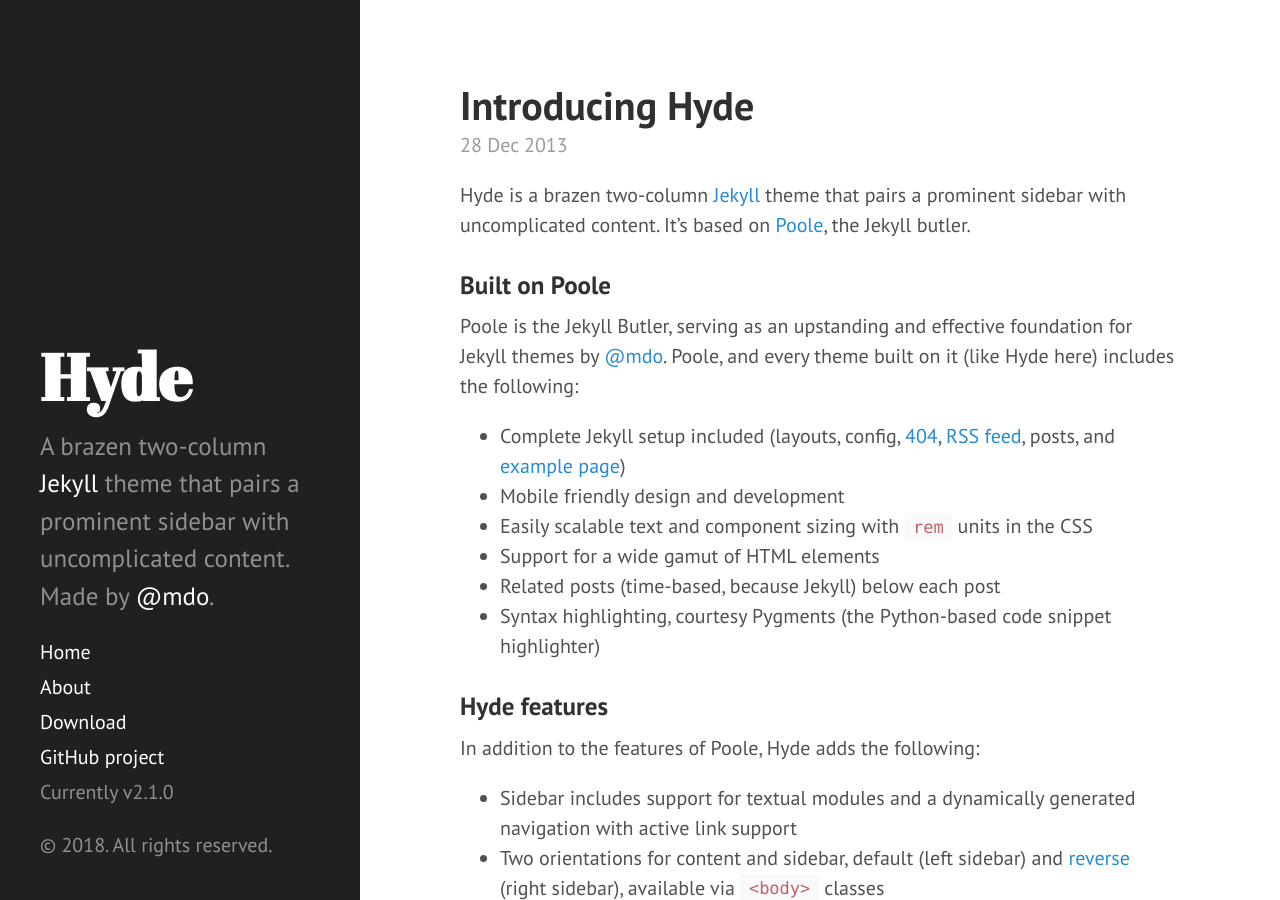
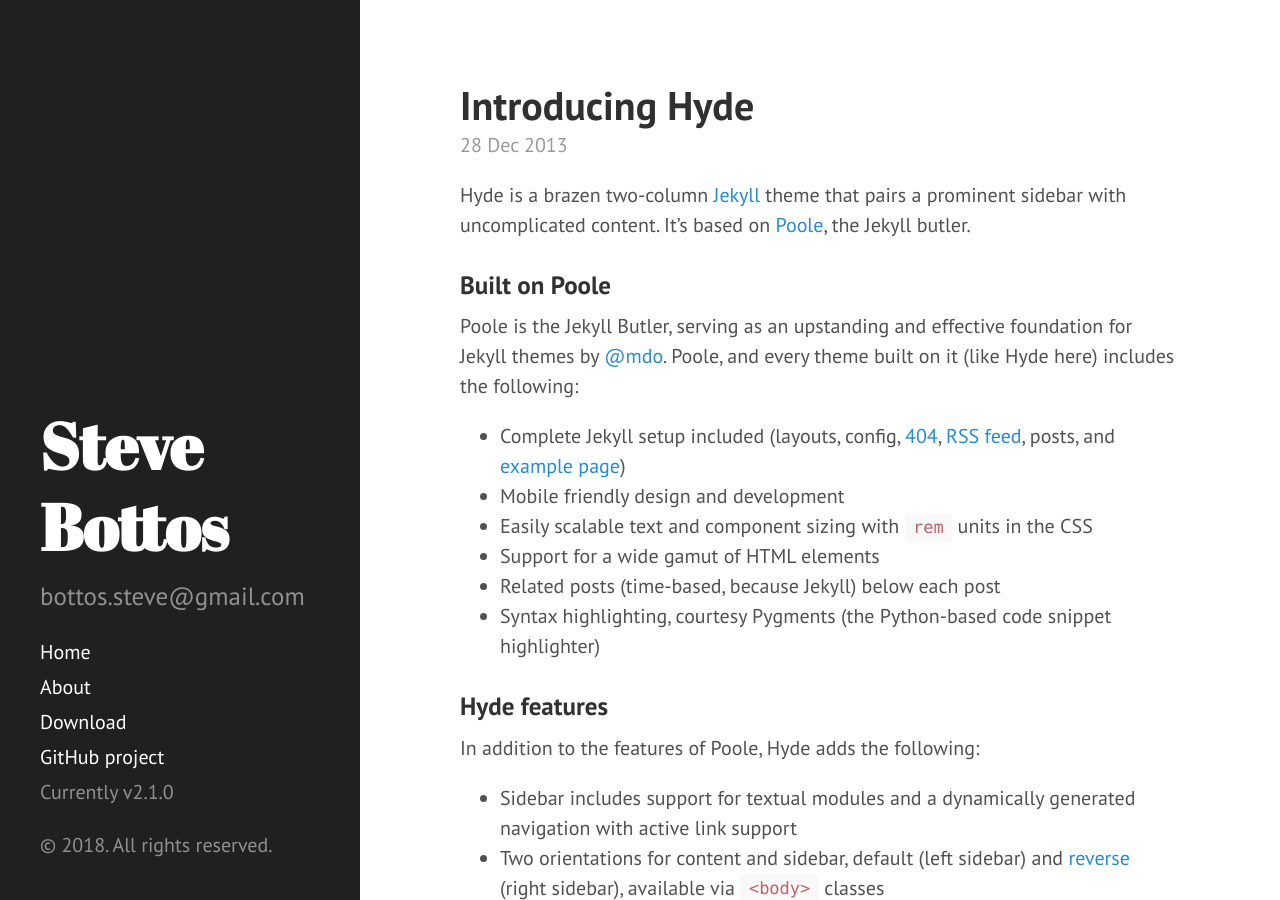
Before and after one commit to stevebottos/stevebottos.github.io, a Jekyll site: the page built from index.html, in a window 1280 px wide and 900 px high. Built offline with Jekyll 4.4.1, drawn with Linux system fonts in a browser that asks for light colours; Markdown is read by kramdown in place of the engine named in the settings; the list of posts is cut into pages by our own code.

Commit message:
Update _config.yml

```diff
--- a/_config.yml
+++ b/_config.yml
@@ -4,18 +4,17 @@
 
 # Permalinks
 permalink:        pretty
-relative_permalinks: true
 
 # Setup
-title:            Hyde
-tagline:          'A Jekyll theme'
-description:      'A brazen two-column <a href="http://jekyllrb.com" target="_blank">Jekyll</a> theme that pairs a prominent sidebar with uncomplicated content. Made by <a href="https://twitter.com/mdo" target="_blank">@mdo</a>.'
-url:              http://hyde.getpoole.com
+title:            Steve Bottos
+tagline:          Machine Learning Engineer
+description:      bottos.steve@gmail.com
+url:              http://stevebottos.github.io
 baseurl:          /
 
 author:
-  name:           'Mark Otto'
-  url:            https://twitter.com/mdo
+  name:           Steve Bottos
+  url:
 
 paginate:         5
 
@@ -23,4 +22,4 @@
 version:          2.1.0
 
 github:
-  repo:           https://github.com/poole/hyde
+  repo:           https://github.com
```
